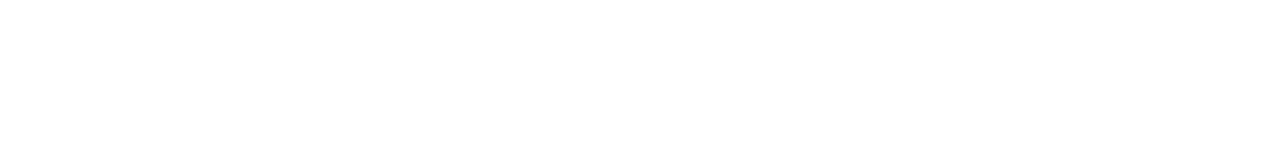
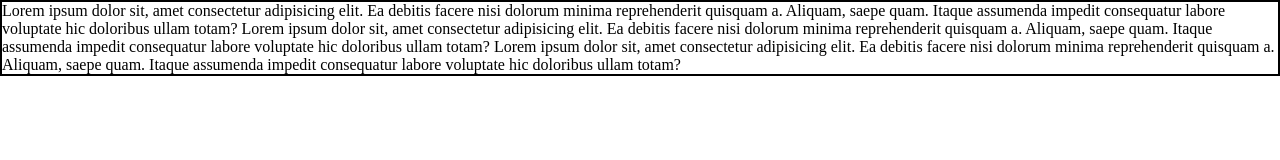
Before and after one commit to heitorHR/-display-Inline, a plain HTML site: page index.html in a window 1280 px wide. Drawn offline with Linux system fonts and the light colour scheme.

Commit message:
atividade realizada

```diff
--- a/index.html
+++ b/index.html
@@ -4,9 +4,20 @@
     <meta charset="UTF-8">
     <meta http-equiv="X-UA-Compatible" content="IE=edge">
     <meta name="viewport" content="width=device-width, initial-scale=1.0">
+    <link rel="stylesheet" href="style.css">
     <title>Display inline</title>
 </head>
 <body>
-
+    <main>
+        <div>
+            Lorem ipsum dolor sit, amet consectetur adipisicing elit. Ea debitis facere nisi dolorum minima reprehenderit quisquam a. Aliquam, saepe quam. Itaque assumenda impedit consequatur labore voluptate hic doloribus ullam totam?
+        </div>
+        <div>
+            Lorem ipsum dolor sit, amet consectetur adipisicing elit. Ea debitis facere nisi dolorum minima reprehenderit quisquam a. Aliquam, saepe quam. Itaque assumenda impedit consequatur labore voluptate hic doloribus ullam totam?
+        </div>
+        <div>
+            Lorem ipsum dolor sit, amet consectetur adipisicing elit. Ea debitis facere nisi dolorum minima reprehenderit quisquam a. Aliquam, saepe quam. Itaque assumenda impedit consequatur labore voluptate hic doloribus ullam totam?
+        </div>
+    </main>
 </body>
 </html>
--- /dev/null
+++ b/style.css
@@ -0,0 +1,13 @@
+*{
+    margin: 0%;
+    padding: 0%;
+    box-sizing: border-box;
+}
+main{
+    border: 2px solid black;
+}
+div{
+    border:2ps solid red ;
+    display: inline;
+    margin: right 20px; ;
+}
```
